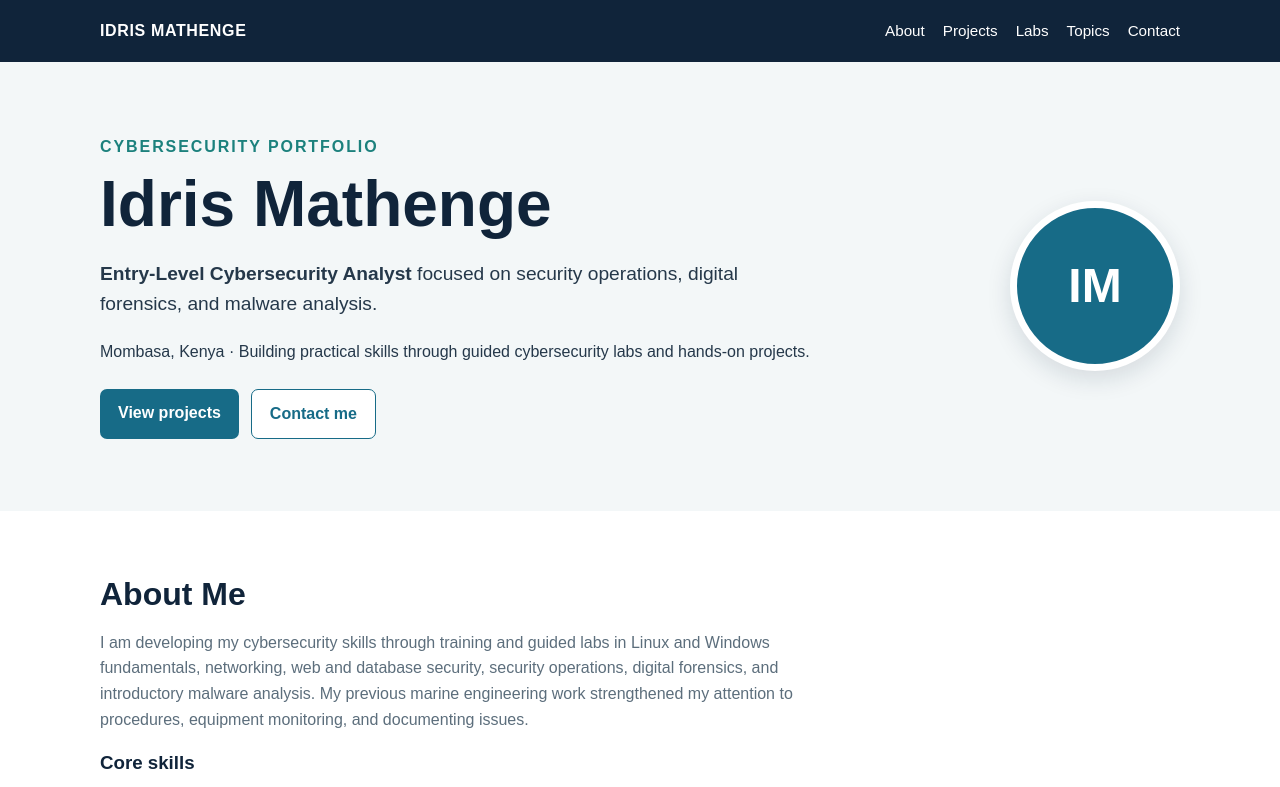
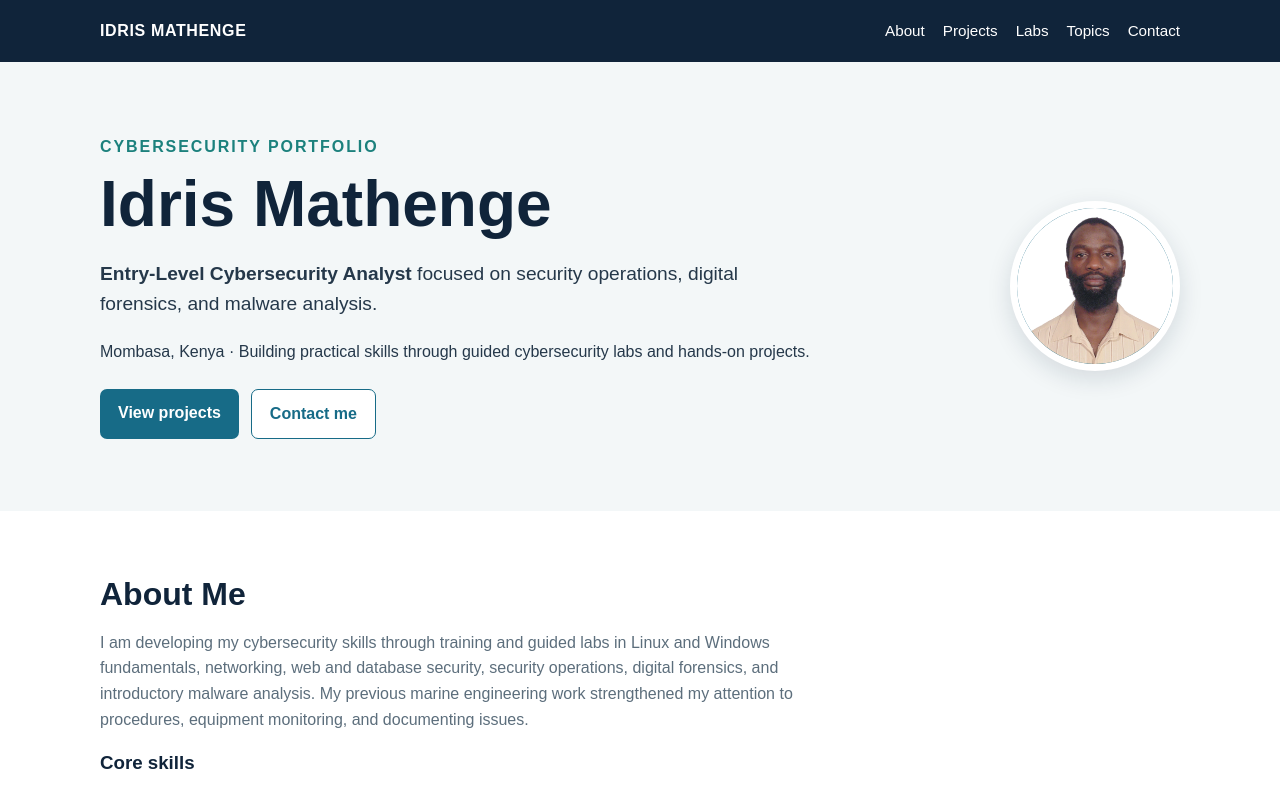
Before and after one commit to idriss-01/idriss-01.github.io, a plain HTML site: page index.html in a window 1280 px wide. Shown: the top 787 px of the page. Drawn offline with Linux system fonts and the light colour scheme.

Commit message:
Replace avatar div with image of Idris Mathenge

```diff
--- a/index.html
+++ b/index.html
@@ -112,7 +112,7 @@
             <a class="button secondary" href="#contact">Contact me</a>
           </div>
         </div>
-        <div class="avatar" role="img" aria-label="Photo placeholder for Idris Mathenge">IM</div>
+        <img class="avatar" src="VISA%20PP.jpg" alt="Photo of Idris Mathenge">
       </div>
     </section>
 
```
